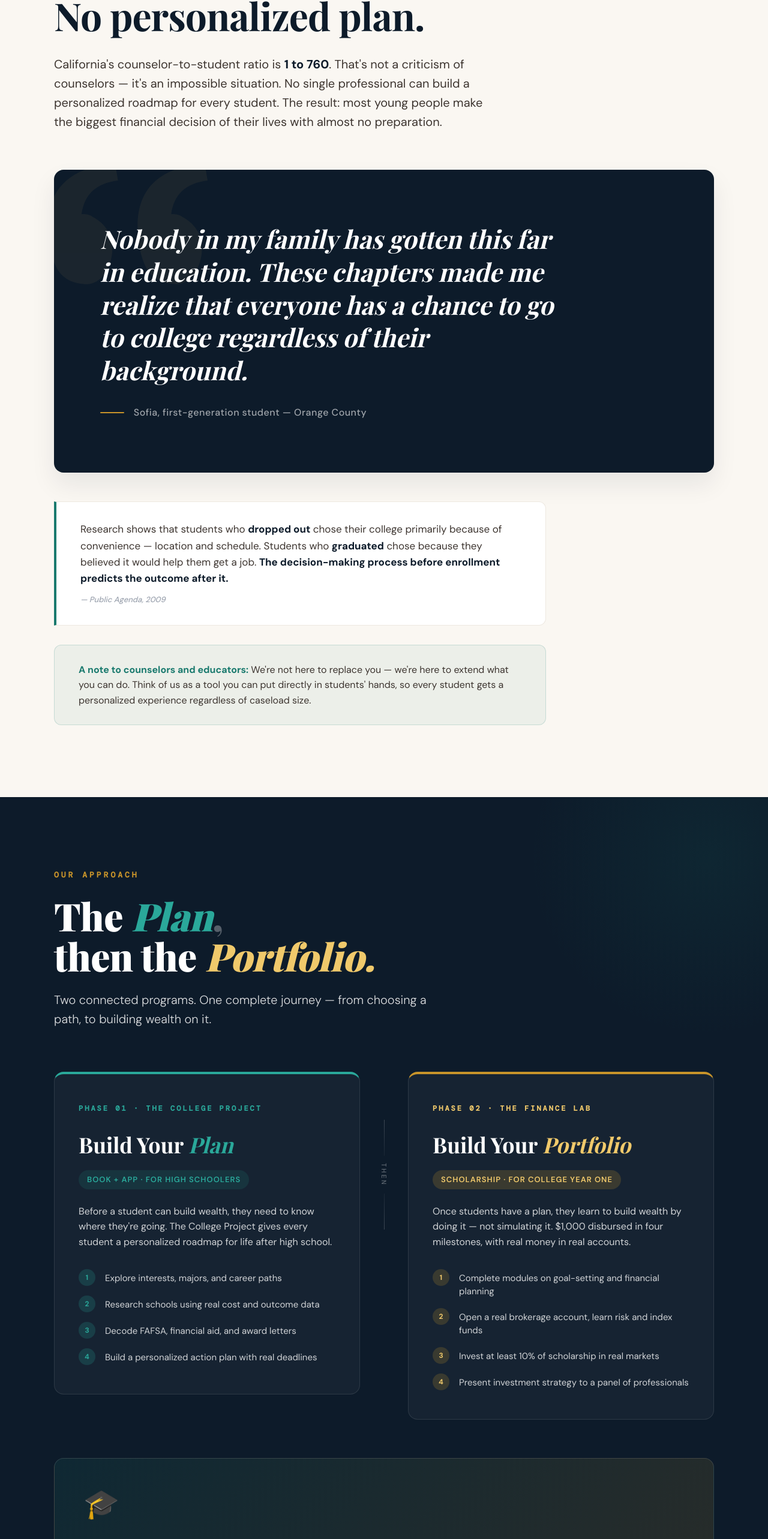
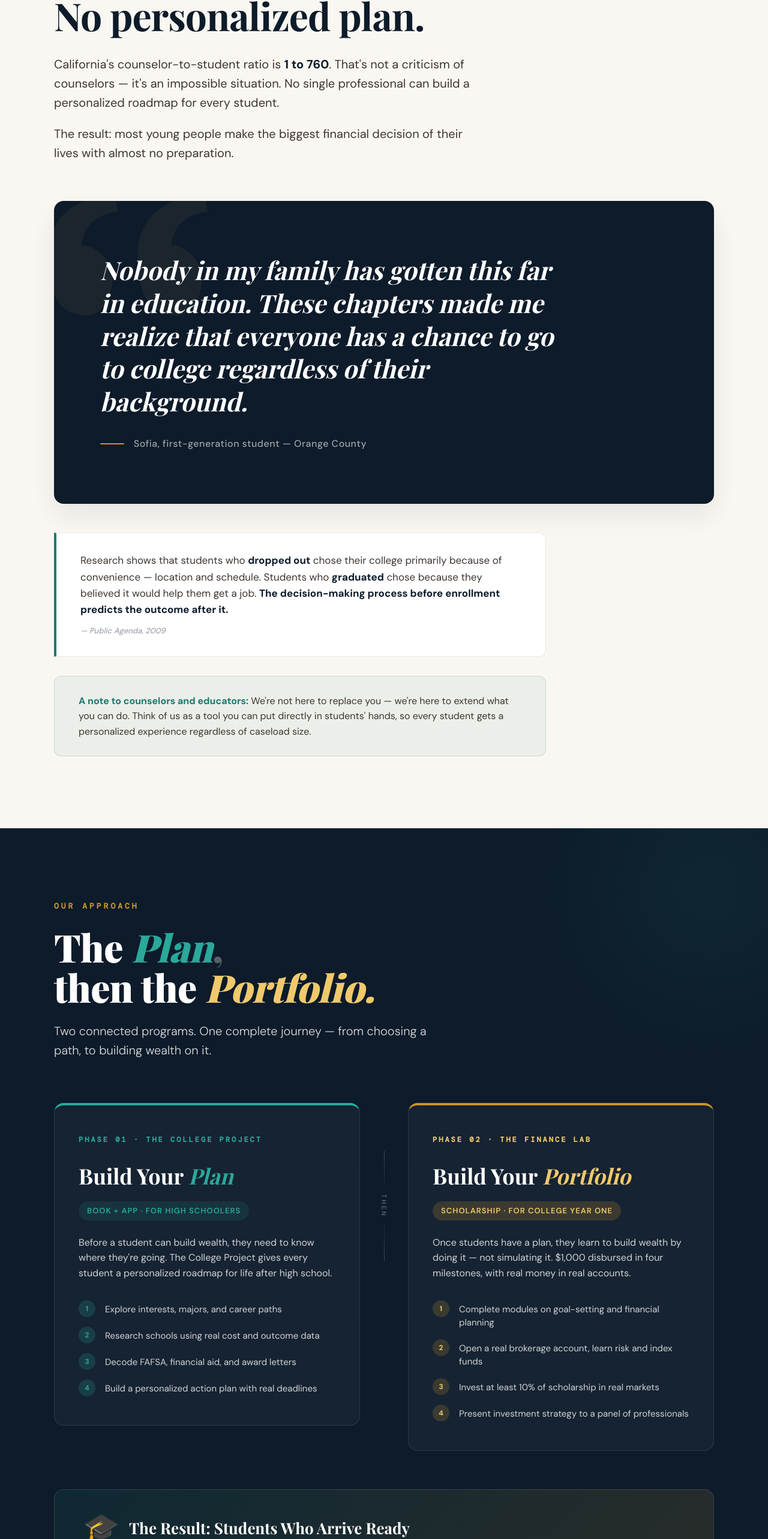
Before and after one commit to tylerhensley-jpg/finance-lab, a Next.js app: page / in a window 1280 px wide. Shown: the part 1357-3923 px from the top of the page at 60% size. Built offline with nearby package versions, Linux system fonts and the light colour scheme; a web font is replaced by a local one.

Commit message:
smaller edits

```diff
--- a/components/EducatorsSection.jsx
+++ b/components/EducatorsSection.jsx
@@ -144,25 +144,11 @@ export default function EducatorsSection() {
               </div>
             </div>
           </Reveal>
-
-          <Reveal>
-            <div style={{ display: "flex", gap: 16, flexWrap: "wrap" }}>
-              <a href="mailto:team@thefinancelab.co" className="btn-teal" style={{
-                padding: "16px 40px",   /* 👈 Chunkier padding */
-                fontSize: "18px",       /* 👈 Bigger text */
-                fontWeight: 600
-              }}>Request a Free Copy</a>
-              <a href="mailto:team@thefinancelab.co" className="btn-outline-navy" style={{
-                padding: "16px 40px",   /* 👈 Chunkier padding */
-                fontSize: "18px",       /* 👈 Bigger text */
-                fontWeight: 600
-              }}>Contact Us to Order</a>
-            </div>
-          </Reveal>
         </div>
 
         {/* ── RIGHT COLUMN ── */}
-        <div style={{ paddingTop: 12 }}>
+        <div style={{ paddingTop: 12, display: "flex", flexDirection: "column" }}>
+
           <Reveal>
             <div style={{ marginBottom: 40 }}>
               <h4 className="font-mono" style={{
@@ -233,6 +219,38 @@ export default function EducatorsSection() {
               </Reveal>
             ))}
           </div>
+
+          {/* ── NEW BUTTON BLOCK (Stacked Vertically) ── */}
+          <Reveal delay={3}>
+            <div style={{
+              display: "flex",
+              flexDirection: "column",  /* 👈 Stacks buttons vertically */
+              gap: 16,                  /* 👈 Space between buttons */
+              marginTop: 40             /* 👈 Spacing above buttons */
+            }}>
+              <a href="mailto:team@thefinancelab.co" className="btn-teal" style={{
+                padding: "18px 40px",
+                fontSize: "18px",
+                fontWeight: 600,
+                textAlign: "center",
+                display: "block",
+                textDecoration: "none"
+              }}>
+                Request a Free Copy
+              </a>
+              <a href="mailto:team@thefinancelab.co" className="btn-outline-navy" style={{
+                padding: "18px 40px",
+                fontSize: "18px",
+                fontWeight: 600,
+                textAlign: "center",
+                display: "block",
+                textDecoration: "none"
+              }}>
+                Contact Us to Order
+              </a>
+            </div>
+          </Reveal>
+
         </div>
       </div>
     </section>
--- a/components/JourneySection.jsx
+++ b/components/JourneySection.jsx
@@ -124,34 +124,40 @@ export default function JourneySection() {
         <Reveal>
           <div
             style={{
-              marginTop: 64, /* 👈 Pushed down slightly */
+              marginTop: 64,
               background: "linear-gradient(135deg, rgba(26,122,110,0.15), rgba(200,148,42,0.15))",
-              border: "1px solid rgba(255,255,255,0.12)", /* 👈 Made border slightly more visible */
+              border: "1px solid rgba(255,255,255,0.12)",
               borderRadius: 16,
-              padding: "40px 48px", /* 👈 Increased padding */
-              display: "flex", alignItems: "center", gap: 32, flexWrap: "wrap",
+              padding: "40px 48px",
+              display: "flex",
+              flexDirection: "column", /* 👈 Changed to column to stack the title row above the paragraph */
+              gap: 12,                 /* 👈 Space between the title row and paragraph */
             }}
           >
-            <span style={{ fontSize: 48, flexShrink: 0 }}>🎓</span> {/* 👈 Bumped emoji size */}
-            <div>
+            {/* ── ALIGNED TITLE ROW ── */}
+            <div style={{ display: "flex", alignItems: "center", gap: 16 }}>
+              <span style={{ fontSize: 48, lineHeight: 1, flexShrink: 0 }}>🎓</span>
               <h4 className="font-display" style={{
-                fontSize: 26,             /* 👈 Bumped from 22px */
+                fontSize: 26,
                 fontWeight: 700,
                 color: "#fff",
-                marginBottom: 8
+                margin: 0              /* 👈 Removed margin, using parent gap instead */
               }}>
                 The Result: Students Who Arrive Ready
               </h4>
+            </div>
+
+            {/* ── PARAGRAPH ── */}
             <p style={{
-                fontSize: 16,             /* 👈 Bumped from 14px */
+              fontSize: 16,
               color: "rgba(255,255,255,0.75)",
-                lineHeight: 1.6
+              lineHeight: 1.6,
+              margin: 0
             }}>
               A student who completes both programs enters adulthood with something rare: a
               thoughtful plan for their path forward <em>and</em> a real investment portfolio
               already growing.
             </p>
-            </div>
           </div>
         </Reveal>
       </div>
--- a/components/ProblemSection.jsx
+++ b/components/ProblemSection.jsx
@@ -39,19 +39,26 @@ export default function ProblemSection() {
 
         {/* ── BODY ── */}
         <Reveal delay={2}>
+          <div style={{ maxWidth: 720, marginBottom: 64 }}>
             <p style={{
-            fontSize: 20,                       /* 👈 Increased from 17px */
+              fontSize: 20,
               lineHeight: 1.6,
               color: "var(--body-text)",
-            maxWidth: 720,
-            marginBottom: 64                    /* 👈 Gave more breathing room before the quote */
+              marginBottom: 20 /* 👈 Adds space between the two paragraphs */
             }}>
               California&apos;s counselor-to-student ratio is{" "}
               <strong style={{ color: "var(--navy)" }}>1 to 760</strong>. That&apos;s not a criticism of
               counselors — it&apos;s an impossible situation. No single professional can build a
-            personalized roadmap for every student. The result: most young people make the
-            biggest financial decision of their lives with almost no preparation.
+              personalized roadmap for every student.
             </p>
+            <p style={{
+              fontSize: 20,
+              lineHeight: 1.6,
+              color: "var(--body-text)"
+            }}>
+              The result: most young people make the biggest financial decision of their lives with almost no preparation.
+            </p>
+          </div>
         </Reveal>
 
         {/* ── HERO QUOTE ── */}
--- a/components/ToolsSection.jsx
+++ b/components/ToolsSection.jsx
@@ -55,7 +55,11 @@ export default function ToolsSection() {
 
         {/* ── TOOLS GRID ── */}
         <div className="tools-grid-responsive" style={{ display: "grid", gridTemplateColumns: "repeat(3, 1fr)", gap: 24 /* 👈 Increased gap from 16px */ }}>
-          {TOOLS.map((t, i) => (
+          {TOOLS.map((t, i) => {
+            // 👈 Strip the word "App" from the title so it fits on one line (Fixed comment syntax here!)
+            const cleanedTitle = t.name.replace(" App", "");
+
+            return (
               <Reveal key={i} delay={i + 1}>
                 <a
                   href={t.href}
@@ -71,6 +75,8 @@ export default function ToolsSection() {
                     transition: "background 0.2s ease, transform 0.2s ease", /* 👈 Added smooth hover transition */
                   }}
                 >
+                  {/* ── TOP ROW: BADGE + ICON ── */}
+                  <div style={{ display: "flex", justifyContent: "space-between", alignItems: "center", marginBottom: 20 }}>
                     {/* Badge */}
                     <span
                       style={{
@@ -80,8 +86,6 @@ export default function ToolsSection() {
                         textTransform: "uppercase",
                         padding: "6px 14px",      /* 👈 Increased badge padding slightly */
                         borderRadius: 99,
-                    display: "inline-block",
-                    marginBottom: 24,
                         background: t.badgeColor === "teal" ? "rgba(42,168,154,0.2)" : "rgba(200,148,42,0.2)",
                         color: t.badgeColor === "teal" ? "var(--teal-light)" : "var(--gold-light)",
                       }}
@@ -92,9 +96,11 @@ export default function ToolsSection() {
                     {/* Emoji */}
                     <span style={{
                       fontSize: 48,               /* 👈 Bumped from 32px */
-                  marginBottom: 20,
-                  display: "block"
-                }}>{t.emoji}</span>
+                      lineHeight: 1
+                    }}>
+                      {t.emoji}
+                    </span>
+                  </div>
 
                   {/* Title */}
                   <h3 className="font-display" style={{
@@ -103,7 +109,7 @@ export default function ToolsSection() {
                     color: "#fff",
                     marginBottom: 12
                   }}>
-                  {t.name}
+                    {cleanedTitle}
                   </h3>
 
                   {/* Description */}
@@ -130,7 +136,8 @@ export default function ToolsSection() {
                   </span>
                 </a>
               </Reveal>
-          ))}
+            );
+          })}
         </div>
       </div>
     </section>
```
Lines whose indentation alone changed are shown as unchanged.
